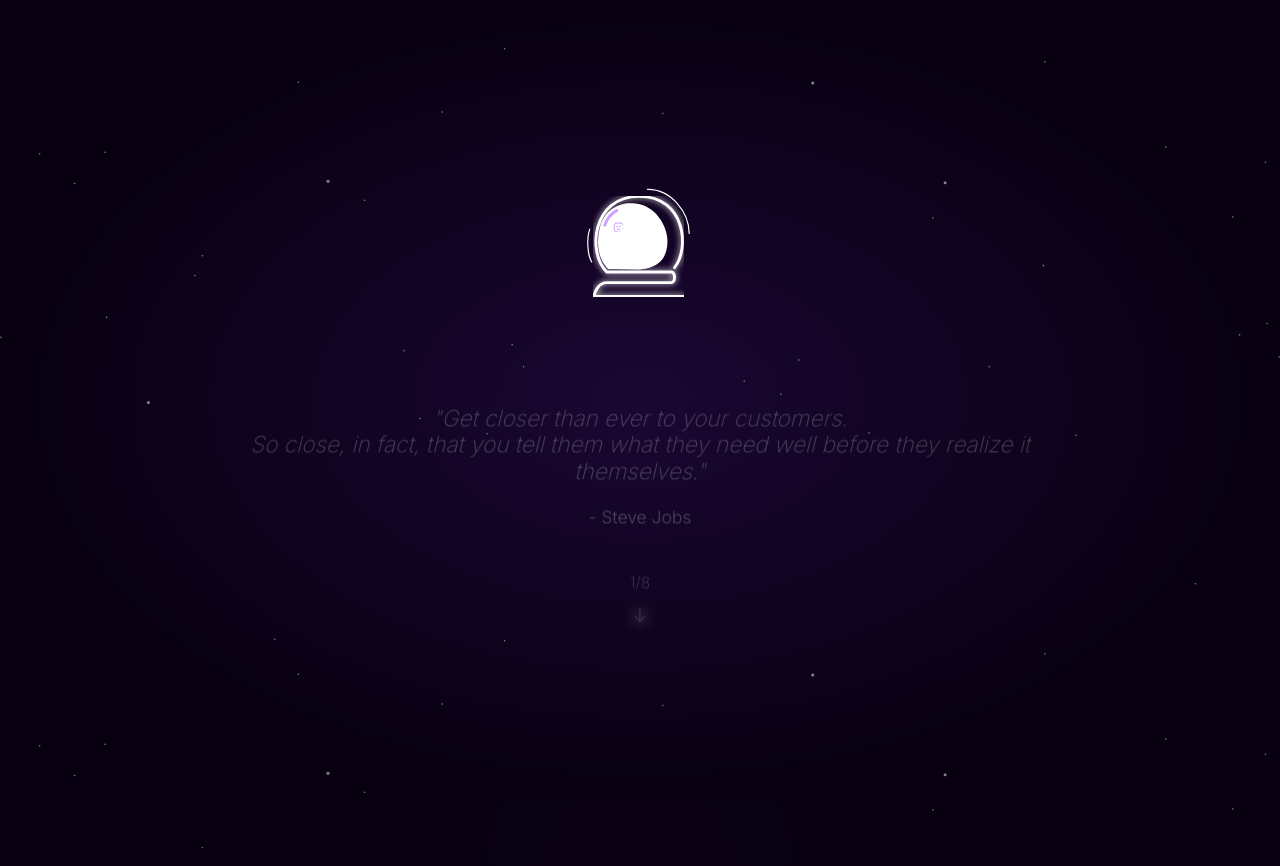
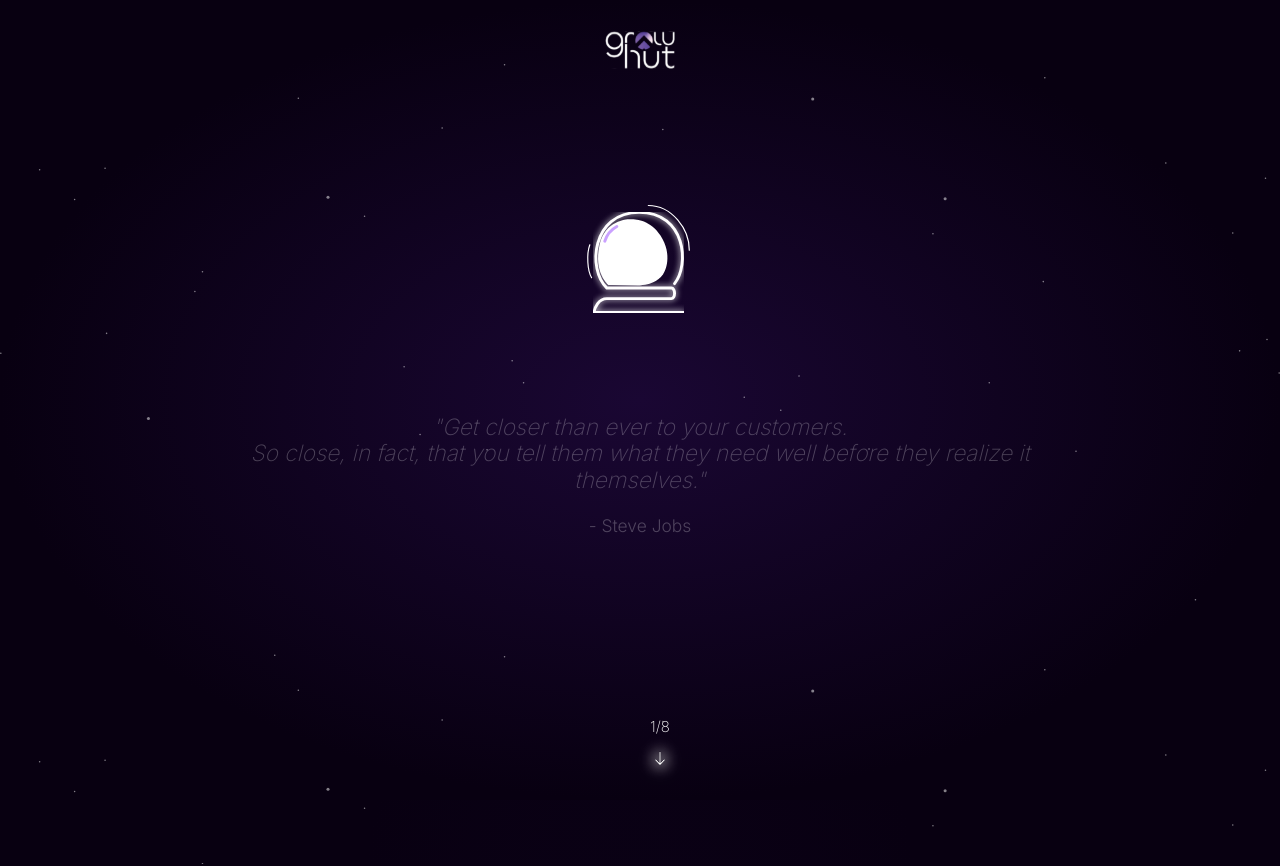
Before and after one commit to Growhut-Inc/chatbot_landingpage, a Next.js app: page / in a window 1280 px wide. Shown: the top 866 px of the page. Built offline with nearby package versions, Linux system fonts and the light colour scheme.

Commit message:
ui changes

```diff
--- a/src/app/page.js
+++ b/src/app/page.js
@@ -7,7 +7,7 @@ export default function Home() {
 	return (
 		<main className={styles.main}>
 			<ScrollWrapper>
-				{/* <Navbar /> */}
+				<Navbar />
 				<FixedSection />
 			</ScrollWrapper>
 		</main>
--- a/src/components/FixedWrapper/FixedSection.jsx
+++ b/src/components/FixedWrapper/FixedSection.jsx
@@ -1,13 +1,13 @@
 "use client";
-import React, { useEffect } from "react";
+import React, { useEffect, useState } from "react";
 import gsap from "gsap";
 import ScrollTrigger from "gsap/dist/ScrollTrigger";
 import AnimatedLoader from "../LottieAnimation/AnimateLoader";
 import "./style.css";
 import SlideCounter from "../SlideCounter/SlideCounter";
-import Navbar from "../Navbar/Navbar";
 
 const FixedSection = () => {
+	const [currentSlide, setCurrentSlide] = useState(0);
 	useEffect(() => {
 		gsap.registerPlugin(ScrollTrigger);
 
@@ -33,6 +33,12 @@ const FixedSection = () => {
 				start: "top center",
 				end: () => `+=${animationDuration}`,
 				scrub: true,
+				onUpdate: (self) => {
+					const progress = Math.ceil(
+						self.progress * contentSelectors.length
+					);
+					setCurrentSlide(progress);
+				},
 				// markers: true,
 			},
 		});
@@ -42,7 +48,7 @@ const FixedSection = () => {
 				opacity: 1,
 				scale: 1.1,
 				delay: 0.2,
-				y: -30,
+				y: -20,
 				duration: contentAnimationDuration,
 			})
 			.from(contentSelectors[0], {
@@ -111,6 +117,7 @@ const FixedSection = () => {
 		<div className="section_bg_wrapper">
 			<div className="section1">
 				<AnimatedLoader />
+				<SlideCounter count={`${currentSlide}/8`} />
 				<div className="content_wrapper">
 					<div className="content1">
 						<div className="text_wrapper">
@@ -121,7 +128,7 @@ const FixedSection = () => {
 								themselves."
 							</h6>
 							<p>- Steve Jobs</p>
-							<SlideCounter count={"1/8"} />
+							{/* <SlideCounter count={"1/8"} /> */}
 						</div>
 					</div>
 					<div className="content2">
@@ -134,7 +141,7 @@ const FixedSection = () => {
 								growth and thriving in today's market.
 							</p>
 
-							<SlideCounter count={"2/8"} />
+							{/* <SlideCounter count={"2/8"} /> */}
 						</div>
 					</div>
 					<div className="content3">
@@ -147,7 +154,7 @@ const FixedSection = () => {
 								Let's dive into how it transforms your business.
 							</p>
 
-							<SlideCounter count={"3/8"} />
+							{/* <SlideCounter count={"3/8"} /> */}
 						</div>
 					</div>
 					<div className="content4">
@@ -161,7 +168,7 @@ const FixedSection = () => {
 								keep coming back.
 							</p>
 
-							<SlideCounter count={"4/8"} />
+							{/* <SlideCounter count={"4/8"} /> */}
 						</div>
 					</div>
 					<div className="content5">
@@ -178,7 +185,7 @@ const FixedSection = () => {
 								connection.
 							</p>
 
-							<SlideCounter count={"5/8"} />
+							{/* <SlideCounter count={"5/8"} /> */}
 						</div>
 					</div>
 					<div className="content6">
@@ -192,7 +199,7 @@ const FixedSection = () => {
 								through your sales funnel.
 							</p>
 
-							<SlideCounter count={"6/8"} />
+							{/* <SlideCounter count={"6/8"} /> */}
 						</div>
 					</div>
 					<div className="content7">
@@ -208,7 +215,7 @@ const FixedSection = () => {
 								one step ahead in your market.
 							</p>
 
-							<SlideCounter count={"7/8"} />
+							{/* <SlideCounter count={"7/8"} /> */}
 						</div>
 					</div>
 				</div>
--- a/src/components/FixedWrapper/style.css
+++ b/src/components/FixedWrapper/style.css
@@ -17,8 +17,8 @@
 	background-image: url("../../assets/images/start-bg.svg");
 	background-position: top center;
 	background-size: contain;
-	margin-top: 3rem;
-	gap: 3.5rem;
+	margin-top: 4rem;
+	gap: 1rem;
 }
 
 .section_bg_wrapper .section1 .lottie_fixed {
@@ -39,7 +39,7 @@
 	display: flex;
 	flex-direction: column;
 	gap: 1.2rem;
-	transform: translateY(30px);
+	/* transform: translateY(10px); */
 }
 
 .section_bg_wrapper .content_wrapper .content1,
--- a/src/components/Navbar/Navbar.jsx
+++ b/src/components/Navbar/Navbar.jsx
@@ -1,34 +1,31 @@
 "use client";
 import Image from "next/image";
-import React from "react";
+import React, { useEffect } from "react";
 import logo from "../../assets/images/logo.svg";
 import "./style.css";
 import ScrollTrigger from "gsap/dist/ScrollTrigger";
 import gsap from "gsap";
 
 const Navbar = () => {
-	// useEffect(() => {
-	// 	gsap.registerPlugin(ScrollTrigger);
-	// 	const tl = gsap.timeline({
-	// 		scrollTrigger: {
-	// 			trigger: "#animation",
-	// 			start: "top top",
-	// 			end: "bottom bottom",
-	// 			scrub: true,
-	// 			markers: true,
-	// 		},
-	// 	});
-	// 	tl.to(contentSelectors[0], {
-	// 		opacity: 1,
-	// 		scale: 1.1,
-	// 		delay: 0.2,
-	// 		y: -30,
-	// 		duration: contentAnimationDuration,
-	// 	});
-	// }, []);
+	useEffect(() => {
+		gsap.registerPlugin(ScrollTrigger);
+		const tl = gsap.timeline({
+			scrollTrigger: {
+				trigger: "#animation",
+				start: "200% top",
+				end: "=+1000",
+				scrub: true,
+				// markers: true,
+			},
+		});
+		tl.to(".navbar", {
+			opacity: 0,
+			y: -50,
+		});
+	}, []);
 	return (
 		<div className="navbar">
-			<Image src={logo} width={80} height={0} alt="logo" />
+			<Image src={logo} width={70} height={0} alt="logo" />
 		</div>
 	);
 };
--- a/src/components/Navbar/style.css
+++ b/src/components/Navbar/style.css
@@ -1,6 +1,6 @@
 .navbar {
 	position: fixed;
-	top: 0;
+	top: 15px;
 	left: 0;
 	width: 100%;
 	display: flex;
--- a/src/components/SlideCounter/style.css
+++ b/src/components/SlideCounter/style.css
@@ -7,6 +7,10 @@
 	font-weight: 200;
 	font-size: 15px;
 	margin-top: 1rem;
+	position: fixed;
+	bottom: 20px;
+	left: 50%;
+	transform: translateX(-50%);
 }
 .slide_count .img_wrapper {
 	filter: drop-shadow(0px 0px 6px #fff);
```
